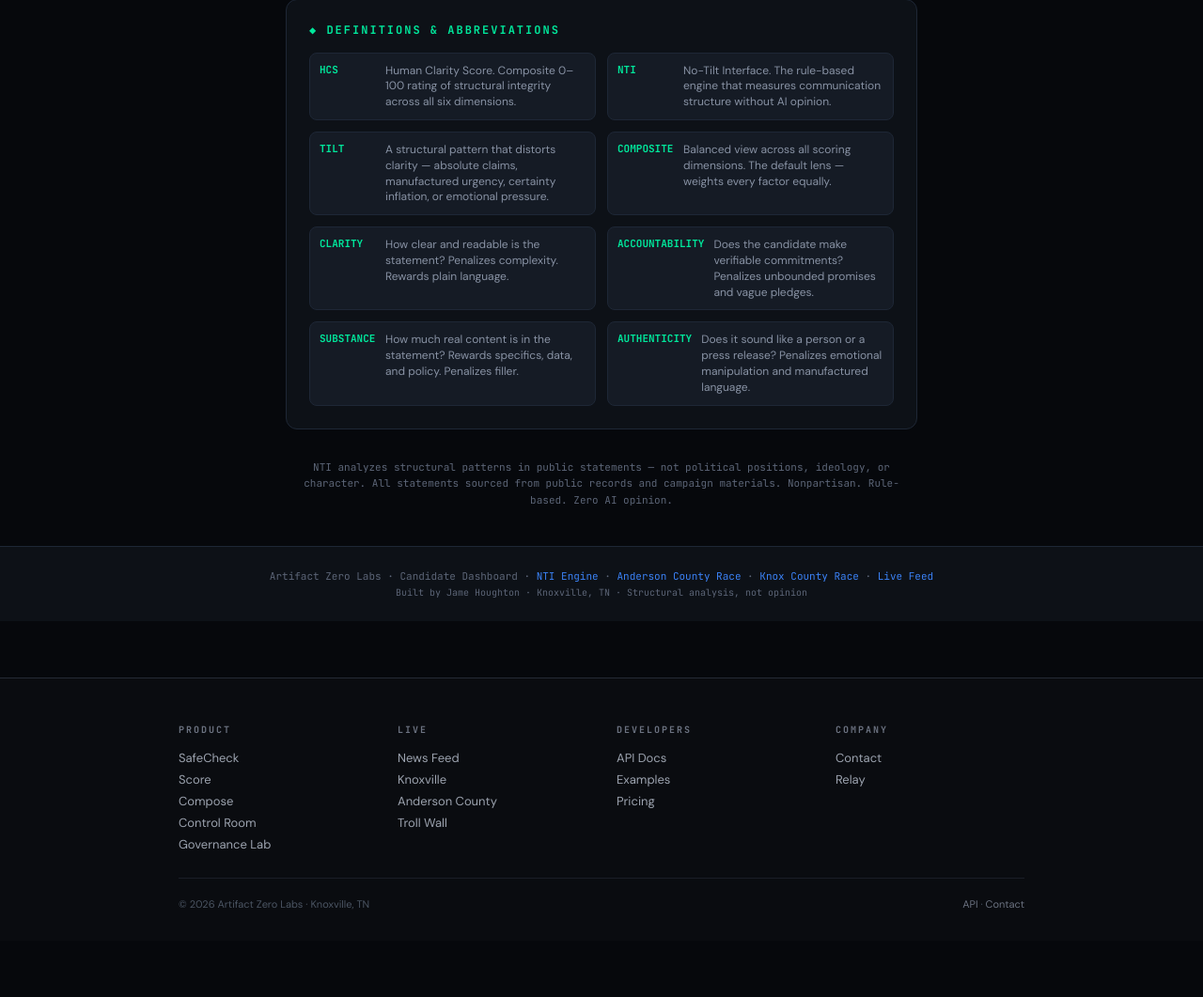
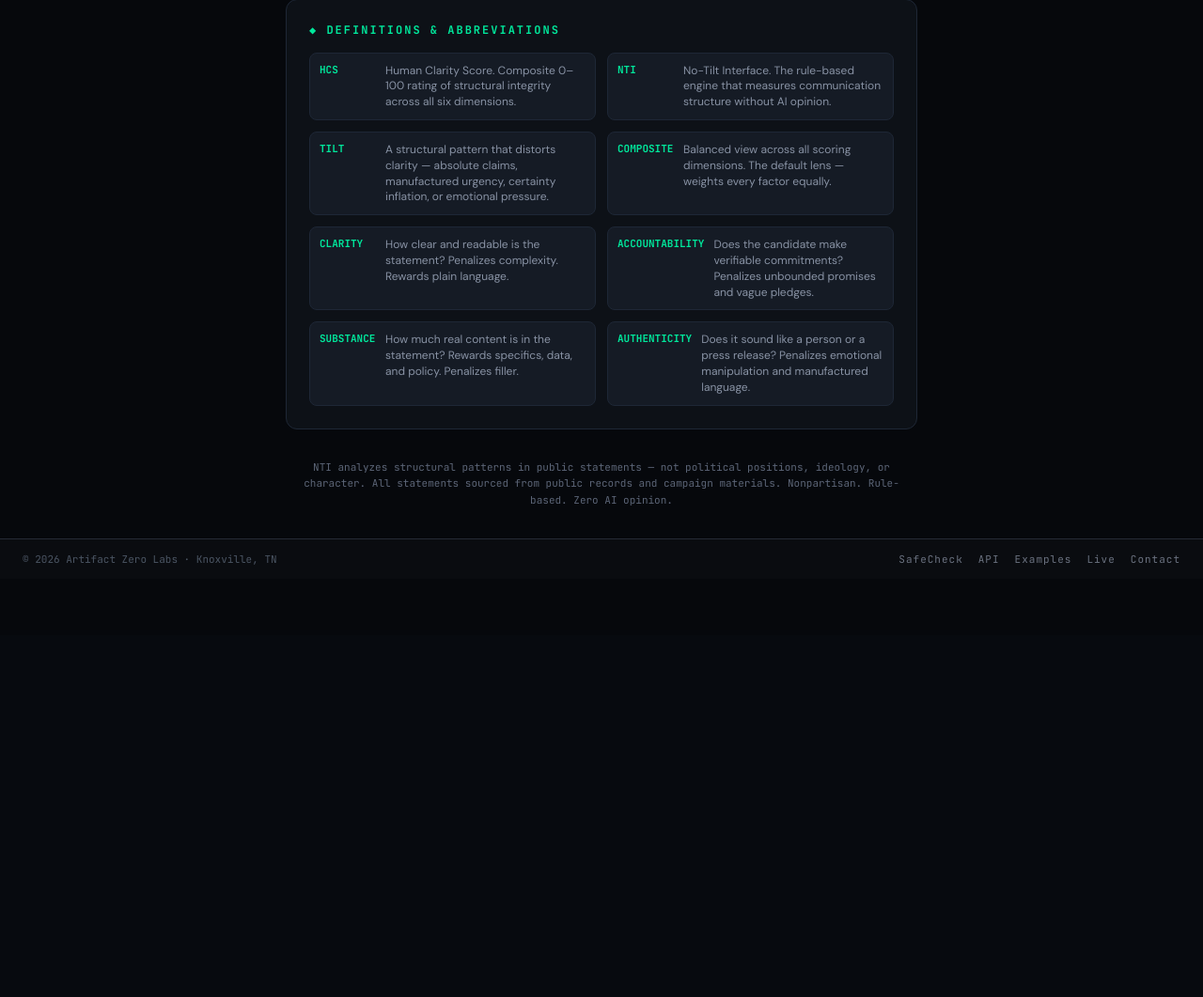
Before and after one commit to Jame-Artifact-Zero/artifact-zero-gateway, a Flask app: page /live/birkbeck in a window 1280 px wide. Shown: the part 2492-3553 px from the top of the page at 94% size. After the commit the page ends 3093 px from the top, so only its background shows below. Run offline with Flask 3, Linux system fonts and the light colour scheme; some libraries are stand-ins or nearby versions; some web fonts are replaced.

Commit message:
strip all old footers: az-shell.js slim footer is sole footer on all pages

```diff
--- a/static/az-shell.js
+++ b/static/az-shell.js
@@ -26,31 +26,6 @@
     { label: 'Contact',   href: '/contact' },
   ];
 
-  const FOOTER_LINKS = [
-    { section: 'Product', links: [
-      { label: 'SafeCheck', href: '/safecheck' },
-      { label: 'Score', href: '/score' },
-      { label: 'Compose', href: '/compose' },
-      { label: 'Control Room', href: '/chat' },
-      { label: 'Governance Lab', href: '/lab' },
-    ]},
-    { section: 'Live', links: [
-      { label: 'News Feed', href: '/live' },
-      { label: 'Knoxville', href: '/live/knoxville' },
-      { label: 'Anderson County', href: '/live/anderson-county' },
-      { label: 'Troll Wall', href: '/wall' },
-    ]},
-    { section: 'Developers', links: [
-      { label: 'API Docs', href: '/docs' },
-      { label: 'Examples', href: '/examples' },
-      { label: 'Pricing', href: '/docs#pricing' },
-    ]},
-    { section: 'Company', links: [
-      { label: 'Contact', href: '/contact' },
-      { label: 'Relay', href: '/relay' },
-    ]},
-  ];
-
   // ═══════════════════════════════════════
   // STYLES (injected once)
   // ═══════════════════════════════════════
@@ -65,19 +40,17 @@
       .az-topbar nav a{font-family:'JetBrains Mono',monospace;font-size:10px;color:#6b7280;text-decoration:none;letter-spacing:1.5px;text-transform:uppercase;transition:color .15s;padding:4px 0}
       .az-topbar nav a:hover{color:#e8eaf0}
       .az-topbar nav a.active{color:#00e89c}
-      .az-footer{border-top:1px solid #252a35;padding:48px 20px 32px;margin-top:60px;background:#0a0c10}
-      .az-footer-grid{max-width:900px;margin:0 auto;display:grid;grid-template-columns:repeat(4,1fr);gap:32px}
-      .az-footer-section h4{font-family:'JetBrains Mono',monospace;font-size:10px;letter-spacing:2px;color:#6b7280;margin-bottom:12px;text-transform:uppercase}
-      .az-footer-section a{display:block;font-size:13px;color:#9ca3af;text-decoration:none;padding:3px 0;transition:color .15s}
-      .az-footer-section a:hover{color:#00e89c}
-      .az-footer-bottom{max-width:900px;margin:24px auto 0;padding-top:20px;border-top:1px solid #1a1e27;display:flex;justify-content:space-between;align-items:center;font-size:11px;color:#4b5563}
-      .az-footer-bottom a{color:#6b7280;text-decoration:none}
-      .az-footer-bottom a:hover{color:#00e89c}
+      .az-footer{border-top:1px solid #252a35;padding:14px 24px;background:#0a0c10;display:flex;justify-content:space-between;align-items:center;font-family:'JetBrains Mono',monospace;font-size:11px}
+      .az-footer-left{color:#4b5563}
+      .az-footer-right{display:flex;gap:16px}
+      .az-footer-right a{color:#6b7280;text-decoration:none;font-size:11px;letter-spacing:1px;transition:color .15s}
+      .az-footer-right a:hover{color:#00e89c}
       @media(max-width:640px){
         .az-topbar{padding:12px 16px}
         .az-topbar nav{gap:12px}
         .az-topbar nav a{font-size:9px;letter-spacing:1px}
-        .az-footer-grid{grid-template-columns:repeat(2,1fr);gap:24px}
+        .az-footer{flex-direction:column;gap:8px;text-align:center;padding:12px 16px}
+        .az-footer-right{flex-wrap:wrap;justify-content:center}
       }
     `;
     document.head.appendChild(style);
@@ -87,13 +60,14 @@
   // DETECT & REMOVE EXISTING TOPBAR
   // ═══════════════════════════════════════
   function removeExisting(){
-    // Common patterns for existing topbars across all AZ pages
+    // Common patterns for existing topbars/footers across all AZ pages
     const selectors = [
       '.topbar',           // safecheck, docs, score, dashboards, etc
       '.nav',              // contact, examples, wall
       '.header-bar',
       'header.topbar',
       '[class*="topbar"]',
+      '.footer',           // old inline footers
     ];
     selectors.forEach(sel => {
       document.querySelectorAll(sel).forEach(el => {
@@ -152,31 +126,27 @@
     const footer = document.createElement('div');
     footer.className = 'az-footer';
 
-    const grid = document.createElement('div');
-    grid.className = 'az-footer-grid';
+    const left = document.createElement('span');
+    left.className = 'az-footer-left';
+    left.textContent = `\u00A9 ${new Date().getFullYear()} Artifact Zero Labs \u00B7 Knoxville, TN`;
+    footer.appendChild(left);
 
-    FOOTER_LINKS.forEach(section => {
-      const col = document.createElement('div');
-      col.className = 'az-footer-section';
-      const h4 = document.createElement('h4');
-      h4.textContent = section.section;
-      col.appendChild(h4);
-      section.links.forEach(link => {
-        const a = document.createElement('a');
-        a.href = link.href;
-        a.textContent = link.label;
-        col.appendChild(a);
-      });
-      grid.appendChild(col);
+    const right = document.createElement('span');
+    right.className = 'az-footer-right';
+    const footerLinks = [
+      {label:'SafeCheck',href:'/safecheck'},
+      {label:'API',href:'/docs'},
+      {label:'Examples',href:'/examples'},
+      {label:'Live',href:'/live'},
+      {label:'Contact',href:'/contact'}
+    ];
+    footerLinks.forEach(link => {
+      const a = document.createElement('a');
+      a.href = link.href;
+      a.textContent = link.label;
+      right.appendChild(a);
     });
-
-    footer.appendChild(grid);
-
-    // Bottom bar
-    const bottom = document.createElement('div');
-    bottom.className = 'az-footer-bottom';
-    bottom.innerHTML = `<span>&copy; ${new Date().getFullYear()} Artifact Zero Labs · Knoxville, TN</span><span><a href="/docs">API</a> · <a href="/contact">Contact</a></span>`;
-    footer.appendChild(bottom);
+    footer.appendChild(right);
 
     document.body.appendChild(footer);
   }
--- a/templates/anderson-county-dashboard.html
+++ b/templates/anderson-county-dashboard.html
@@ -245,11 +245,6 @@ body{min-height:100vh;padding-bottom:60px}
 
 <div class="disclaimer">
   <p>NTI analyzes structural patterns in public statements — not political positions, ideology, or character. All statements sourced from public records, campaign materials, and news coverage. Nonpartisan. Rule-based. Zero AI opinion.</p>
-</div>
-
-<div class="footer">
-  Artifact Zero Labs · Anderson County Political Pulse · <a href="/">NTI Engine</a> · <a href="/live/knoxville">Knox County Race</a> · <a href="/live/birkbeck">Birkbeck Dashboard</a> · <a href="/live">Live Feed</a><br>
-  <span style="color:var(--muted);font-size:10px;margin-top:4px;display:inline-block">Built by Jame Houghton · Knoxville, TN · Structural analysis, not opinion</span>
 </div>
 
 <script>
--- a/templates/birkbeck-dashboard.html
+++ b/templates/birkbeck-dashboard.html
@@ -272,11 +272,6 @@ body{min-height:100vh;padding-bottom:60px}
   <p>NTI analyzes structural patterns in public statements — not political positions, ideology, or character. All statements sourced from public records and campaign materials. Nonpartisan. Rule-based. Zero AI opinion.</p>
 </div>
 
-<div class="footer">
-  Artifact Zero Labs · Candidate Dashboard · <a href="/">NTI Engine</a> · <a href="/live/anderson-county">Anderson County Race</a> · <a href="/live/knoxville">Knox County Race</a> · <a href="/live">Live Feed</a><br>
-  <span style="color:var(--muted);font-size:10px;margin-top:4px;display:inline-block">Built by Jame Houghton · Knoxville, TN · Structural analysis, not opinion</span>
-</div>
-
 <script>
 // ══════════════════════════════════════
 // CANDIDATE DATA — Katherine Birkbeck
--- a/templates/docs.html
+++ b/templates/docs.html
@@ -274,7 +274,6 @@ curl -X GET https://artifact0.com/api/v1/keys/usage \
 <div class="note"><strong>Zero LLM dependency.</strong> Every score is computed by rule-based structural analysis. No AI models in the engine. Deterministic, transparent, auditable. Average response time: 3ms.</div>
 
 </div>
-<div class="footer"><a href="/">Artifact Zero Labs</a> · Knoxville, Tennessee<br>NTI canonical-nti-v2.0 · 100% rule-based · Zero LLM dependency</div>
 <script src="/static/az-nav.js"></script>
 
 <script src="/static/az-shell.js"></script>
--- a/templates/examples.html
+++ b/templates/examples.html
@@ -96,12 +96,6 @@ body::before{content:'';position:fixed;top:0;left:0;width:100%;height:100%;point
 </div>
 
 <div class="grid" id="grid"></div>
-
-<div class="footer">
-  <a href="/">artifact0.com</a> · <a href="/safecheck">SafeCheck</a>
-    <a href="/score">Try it</a> · <a href="/docs">API</a><br><br>
-  We don't say correct. We say different. You decide.
-</div>
 
 <script>
 const CASES = [
--- a/templates/index.html
+++ b/templates/index.html
@@ -80,7 +80,6 @@ body::before{content:'';position:fixed;top:0;left:0;width:100%;height:100%;point
     <div class="again" id="againBtn" style="display:none"><a onclick="reset()">Score another →</a></div>
   </div>
 </div>
-<div class="footer"><a href="/">artifact0.com</a> · <a href="/docs">API</a> · <a href="/live">Live Feed</a> · <a href="/wall">Wall</a><br>Structural infrastructure for communication.</div>
 <script src="/static/nti-score-component.js"></script>
 <script>
 const S={email:"I completely understand your concerns and I want to assure you that everything is fine. We've basically addressed all the issues and generally speaking the team is aligned. Don't worry about the timeline — we'll probably figure it out eventually.",contract:"The service provider shall use commercially reasonable efforts to maintain system availability at generally accepted industry standards. Modifications to pricing may occur upon reasonable notice. The client agrees to indemnify the provider against any and all claims arising from use of the service.",ai:"I'd be happy to help with that! There are several approaches you could consider, and each has its own merits. Generally speaking, the best practice would depend on your specific situation. Let me know if you'd like me to elaborate on any of these points or if there's anything else I can assist with!"};
--- a/templates/knoxville-dashboard.html
+++ b/templates/knoxville-dashboard.html
@@ -273,10 +273,6 @@ a:hover{text-decoration:underline}
       </div>
     </div>
   </div>
-</div>
-
-<div class="footer">
-  Artifact Zero Labs · NTI Political Pulse · Rule-based structural analysis, zero LLM dependency · <a href="/">Main Dashboard</a> · <a href="/live">Live Feed</a>
 </div>
 
 <script>
--- a/templates/license-knoxville.html
+++ b/templates/license-knoxville.html
@@ -248,11 +248,6 @@ textarea.cta-input{resize:vertical;min-height:72px}
   </div>
 </div>
 
-<div class="footer">
-  Artifact Zero Labs · NTI Market Territories<br>
-  <a href="/">dontgofulltilt.com</a> · <a href="/live/knoxville">Live Dashboard</a> · <a href="/live">Global Feed</a>
-</div>
-
 <script>
 function handleSubmit(e) {
   e.preventDefault();
--- a/templates/live-feed.html
+++ b/templates/live-feed.html
@@ -248,10 +248,6 @@ body{min-height:100vh;overflow-x:hidden}
   <div class="skeleton-item"><div class="skeleton-header"></div><div class="skeleton-body"><div class="skeleton-col"><div class="skeleton-line w80"></div><div class="skeleton-line w90"></div><div class="skeleton-line w60"></div></div><div class="skeleton-col"><div class="skeleton-line w60"></div><div class="skeleton-line w80"></div><div class="skeleton-line w40"></div></div></div></div>
   <div class="skeleton-item"><div class="skeleton-header"></div><div class="skeleton-body"><div class="skeleton-col"><div class="skeleton-line w90"></div><div class="skeleton-line w60"></div><div class="skeleton-line w80"></div></div><div class="skeleton-col"><div class="skeleton-line w40"></div><div class="skeleton-line w90"></div><div class="skeleton-line w60"></div></div></div></div>
   <div class="skeleton-item"><div class="skeleton-header"></div><div class="skeleton-body"><div class="skeleton-col"><div class="skeleton-line w60"></div><div class="skeleton-line w80"></div><div class="skeleton-line w90"></div></div><div class="skeleton-col"><div class="skeleton-line w80"></div><div class="skeleton-line w40"></div><div class="skeleton-line w60"></div></div></div></div>
-</div>
-
-<div class="footer">
-  Artifact Zero Labs · NTI Live Feed · Rule-based structural analysis, zero LLM dependency · <a href="/">Main Dashboard</a> · <a href="/health">Health</a>
 </div>
 
 <!-- Article Reader Overlay -->
--- a/templates/nti-landing.html
+++ b/templates/nti-landing.html
@@ -214,11 +214,6 @@ html,body{background:var(--bg);color:var(--text);font-family:'DM Sans',sans-seri
 
 </div>
 
-<div class="footer">
-  Artifact Zero Labs · Knoxville, Tennessee · <span style="color:var(--green)">Conversational Governance</span> · A new industry.<br>
-  <a href="/relay">Relay</a> · <a href="/chat">Control Room</a> · <a href="/lab">Lab</a> · <a href="/live">Live Feed</a> · <a href="/health">Health</a>
-</div>
-
 <script>
 const SAMPLES = {
   a: "You were wrong earlier — not about routing — but about thinking routing was still broken. Routing is fixed. Your fetch body was sending the wrong key. That is not a routing problem. That is a payload problem. The fact that you kept debugging CORS and 404s after the route was already live means you lost the thread. The fix was one line. You spent an hour on it.",
--- a/templates/score.html
+++ b/templates/score.html
@@ -120,11 +120,6 @@ textarea::placeholder{color:#3d4452}
 
 </div>
 
-<div class="footer">
-  Artifact Zero Labs · Knoxville, Tennessee<br>
-  100% rule-based · Zero LLM dependency · <a href="/docs" style="color:var(--accent)">API Docs</a>
-</div>
-
 <script src="/static/nti-score-component.js"></script>
 <script>
 const input = document.getElementById('input');
--- a/templates/your-os.html
+++ b/templates/your-os.html
@@ -245,11 +245,6 @@ body{background:var(--bg);color:var(--text);font-family:var(--sans);-webkit-font
   <a href="mailto:jame@dontgofulltilt.com" style="display:inline-block;margin-top:16px;">CONTACT ARTIFACT ZERO LABS →</a>
 </div>
 
-<div class="footer">
-  <p>Built by <a href="/">Artifact Zero Labs</a> — Knoxville, TN</p>
-  <p style="margin-top:4px">Rule-based structural analysis. Zero LLM dependency in the engine.</p>
-</div>
-
 <script>
 let userPath = null; // 'new' or 'existing'
 let osProtocol = null;
```
